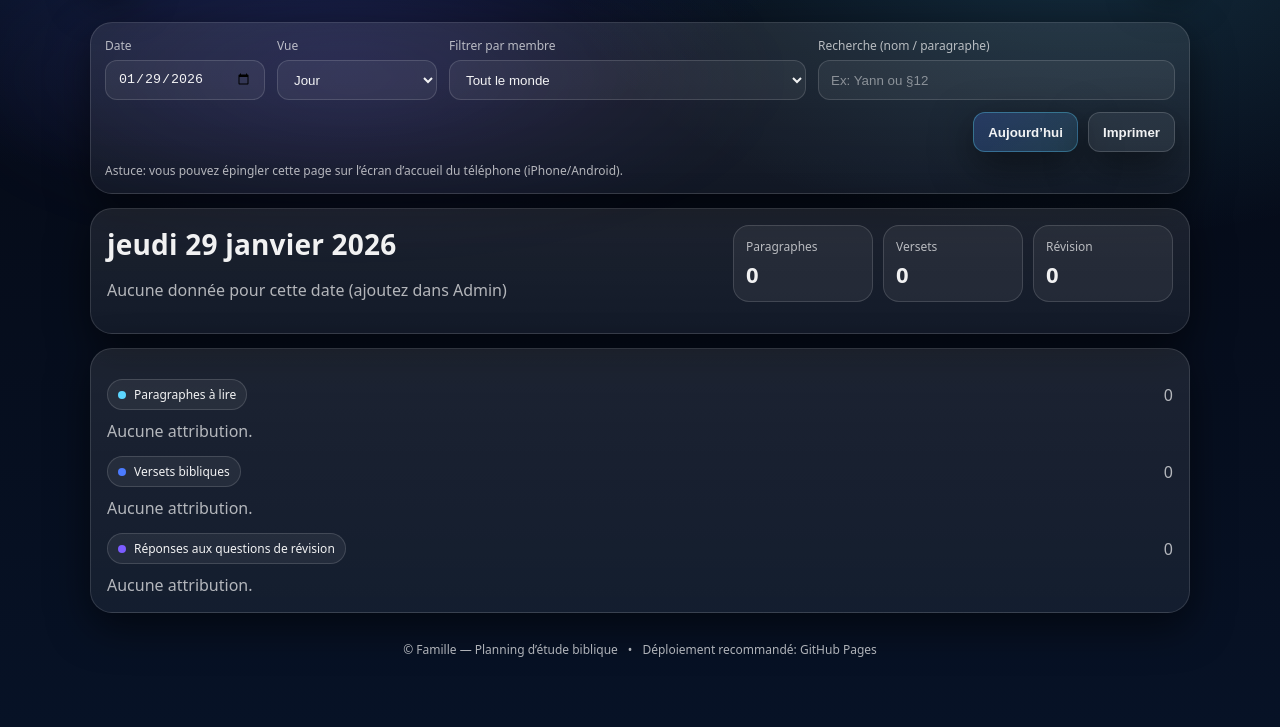
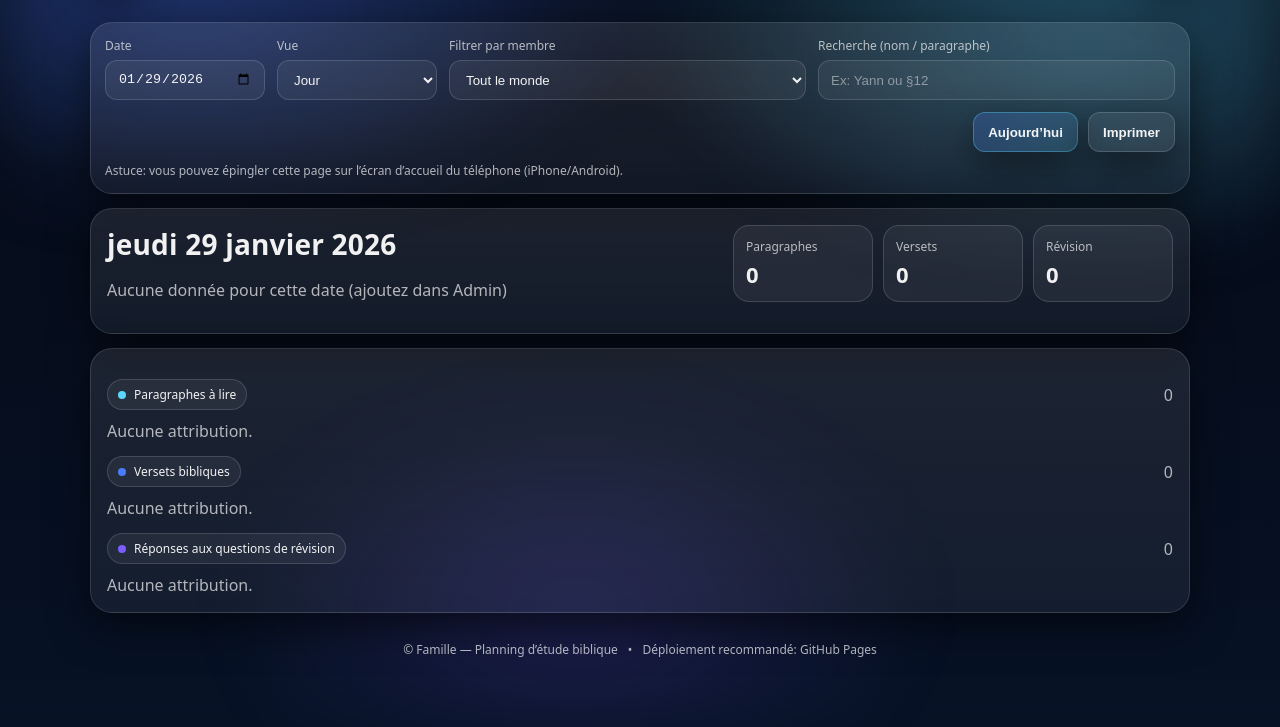
Before and after one commit to yannmaledy20-cyber/etude-biblique-famille, a plain HTML site: page index.html in a window 1280 px wide. Shown: the part 73-800 px from the top of the page. Drawn offline with Linux system fonts and the light colour scheme.

Commit message:
Update style.css

```diff
--- a/style.css
+++ b/style.css
@@ -65,16 +65,20 @@ body{
 /* Background glow */
 .bg{
   position: fixed;
-  inset:-45vh -25vw auto -25vw;
-  height: 85vh;
+  inset: 0;                 /* couvre tout l’écran */
+  height: 100vh;
+  width: 100vw;
+
   background:
-    radial-gradient(55% 55% at 20% 20%, rgba(75,123,255,.26), transparent 60%),
-    radial-gradient(45% 45% at 75% 30%, rgba(92,214,255,.20), transparent 62%),
-    radial-gradient(35% 35% at 35% 75%, rgba(124,92,255,.16), transparent 62%);
+    radial-gradient(60% 45% at 15% 10%, rgba(75,123,255,.28), transparent 60%),
+    radial-gradient(55% 45% at 85% 15%, rgba(92,214,255,.22), transparent 62%),
+    radial-gradient(45% 45% at 45% 85%, rgba(124,92,255,.18), transparent 62%);
+
   filter: blur(34px);
-  z-index:-1;
-  pointer-events:none;
+  z-index: -1;
+  pointer-events: none;
 }
+
 
 .container{
   width: min(1100px, calc(100% - 32px));
```
